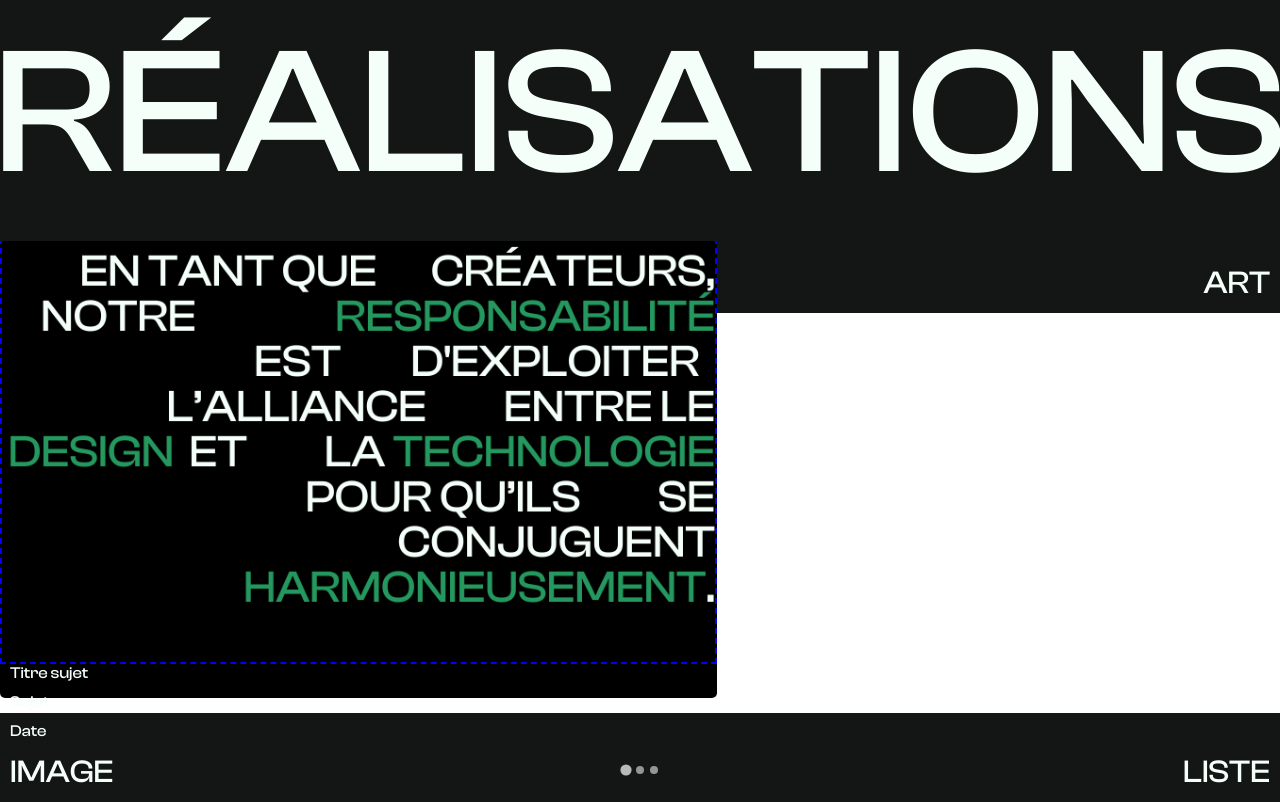
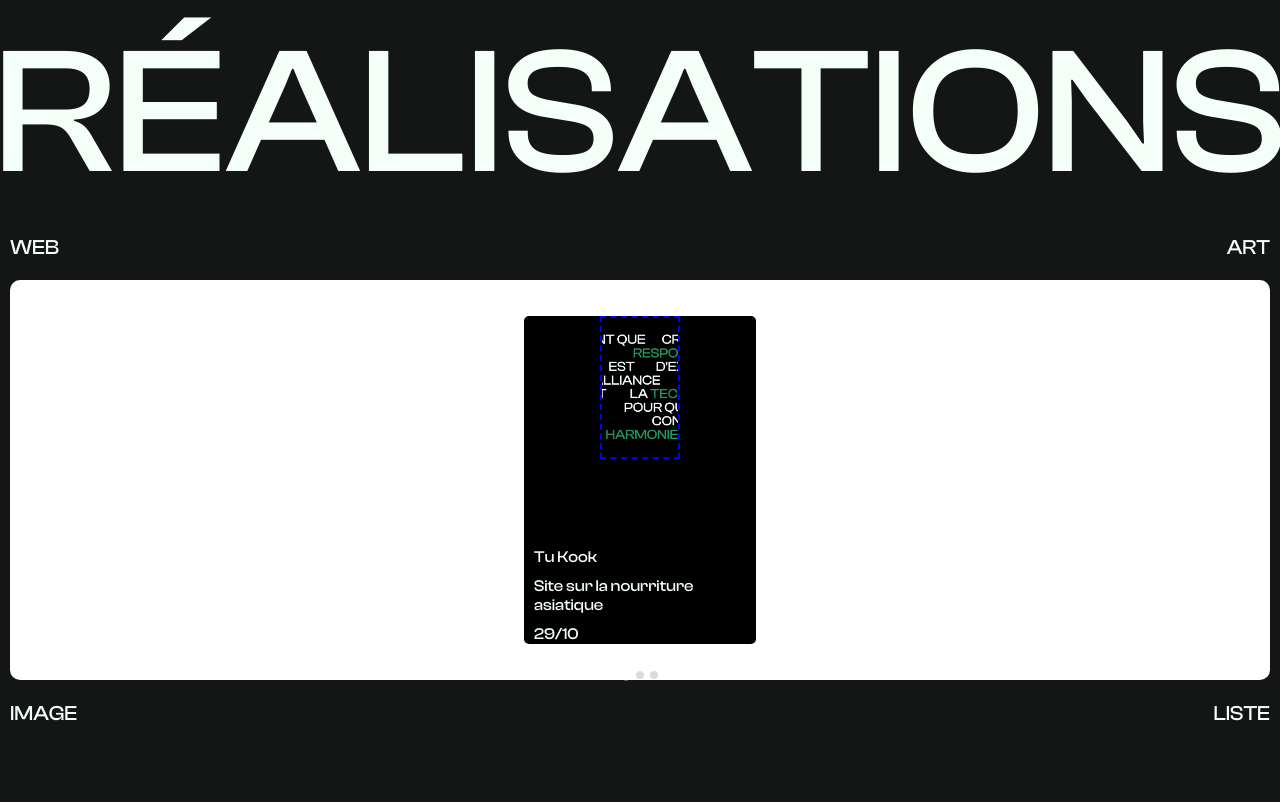
Before and after one commit to mariusnogueron/portfolio-v1, a PHP site: page / in a window 1280 px wide. Shown: the part 2416-3218 px from the top of the page. After the commit the page ends 3137 px from the top, so only its background shows below. Run offline with PHP 8.4, Linux system fonts and the light colour scheme; some libraries are stand-ins or nearby versions.

Commit message:
affichage test projets

```diff
--- a/index.html
+++ b/index.html
@@ -96,16 +96,9 @@
 
 
 
-        <div class="projects">
+
             <section class="splide">
-                <div class="splide__arrows">
-                    <button class="splide__arrow splide__arrow--prev">
-                        Prev
-                    </button>
-                    <button class="splide__arrow splide__arrow--next">
-                        Next
-                    </button>
-              </div>
+                <div class="projects">
                 <div class="splide__track">
                     <ul class="splide__list">
                         <li class="splide__slide">
@@ -115,9 +108,9 @@
                                 </div>
                                 <div class="text-preview-projects">
                                     <ul id="flex-preview-subject">
-                                        <li>Titre sujet</li>
-                                        <li>Sujet</li>
-                                        <li>Date</li>
+                                        <li>Tu Kook</li>
+                                        <li>Site sur la nourriture asiatique</li>
+                                        <li>29/10</li>
                                     </ul>
                                 </div>
                             </div>
--- a/script/script.js
+++ b/script/script.js
@@ -28,6 +28,7 @@ for (let i = 0; i < str.length; i++) {
 
 document.addEventListener( 'DOMContentLoaded', function() {
    var splide = new Splide( '.splide', {
+      type:'loop',
    } );
    splide.mount();
  } );
--- a/style.css
+++ b/style.css
@@ -269,6 +269,7 @@ a {
   justify-content: center;
   font-size: 14vw;
   overflow-x: hidden;
+  min-height: 16svh;
 }
 
 .flex-realisations {
@@ -276,8 +277,7 @@ a {
   justify-content: space-between;
   font-family: 'ClashMedium' ;
   text-transform: uppercase;
-  margin-top: 30px;
-  font-size: 2em;
+  font-size: 1.3em;
   padding: 10px;
 }
 
@@ -287,6 +287,16 @@ a {
   display: flex;
     justify-content: center;
     align-items: center;
+    border-radius: 10px;
+}
+
+.projects-1 {
+  height: 50svh;
+  background-color: #fff;
+  display: flex;
+    justify-content: center;
+    align-items: center;
+    background-image: url(img/gros.png);
 }
 
 .show-preview-projects {
@@ -294,13 +304,18 @@ a {
   justify-content: center;
   align-items: center;
   background-color: black;
-  width: 56%;
-  height: 84%;
   border-radius: 5px;
   flex-direction: column;
+  height: 41svh;
+    width: 29svh;
 
 }
 
+.img-preview-projects,
+.text-preview-projects {
+  flex-grow: 1;
+  width:  100%;
+}
 .img-preview-projects {
   display: flex;
   width: 10svh;
@@ -313,6 +328,7 @@ a {
   object-fit: cover;
 }
 
+
 .text-preview-projects {
   display: flex;
   font-family: 'ClashMedium';
@@ -324,18 +340,25 @@ a {
 gap: 10px;
 display: flex;
 flex-direction: column;
-justify-content: ;
+justify-content: end;
 }
 
-.img-preview-projects,
-.text-preview-projects {
-  flex: 1; /* Fait en sorte que les éléments prennent le même espace */
-  width: 100%;
+/* SPLIDE------------------------------------------------ */
+
+/* Ajoutez ces styles CSS pour ajuster l'affichage */
+.splide__slide {
+
+  display: flex;
+  justify-content: center;
 }
-
 .splide__arrow--prev,
 .splide__arrow--next {
     display: none !important;
+}
+
+
+#splide01 {
+  padding: 10px !important;
 }
 
 }
```
